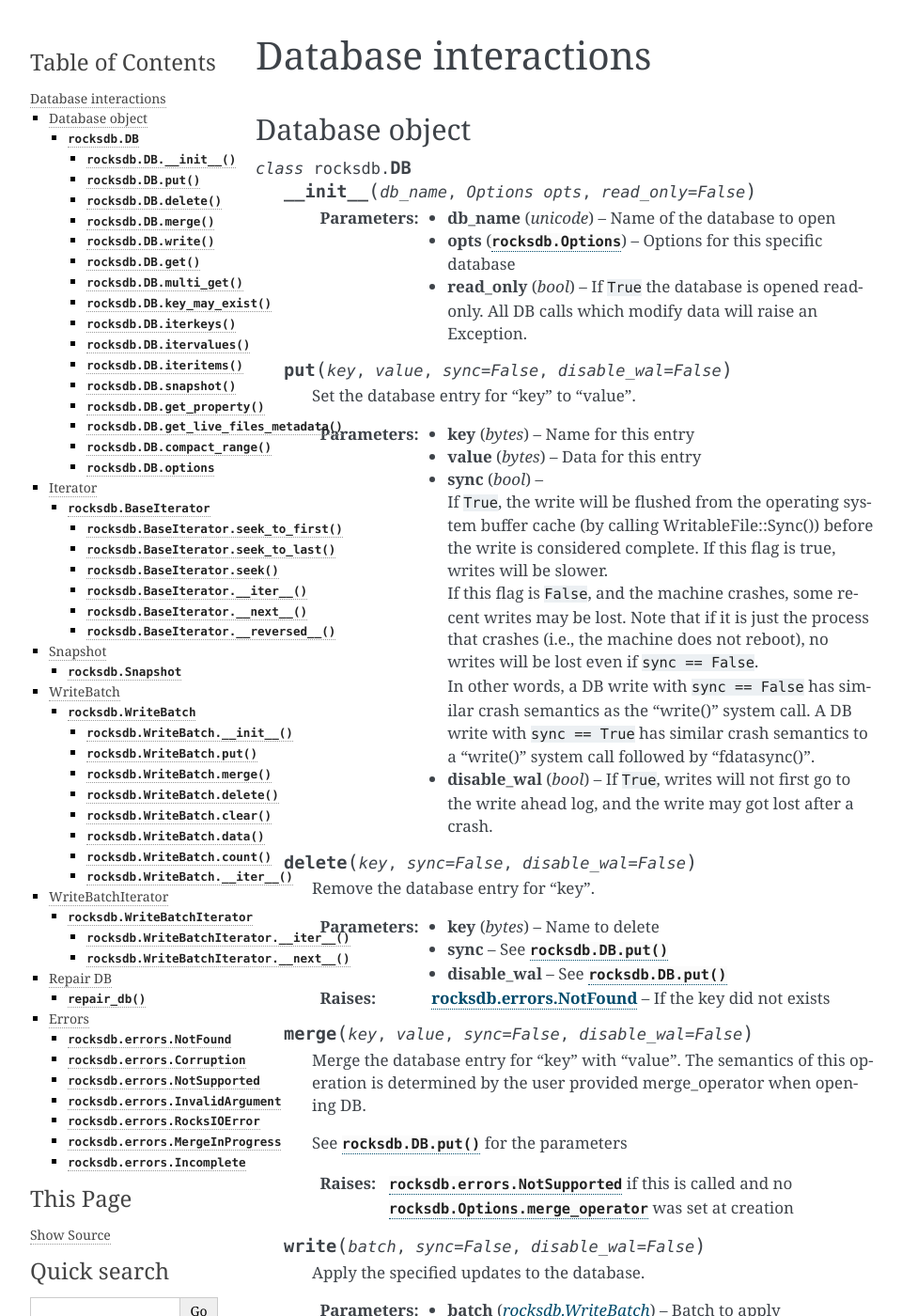
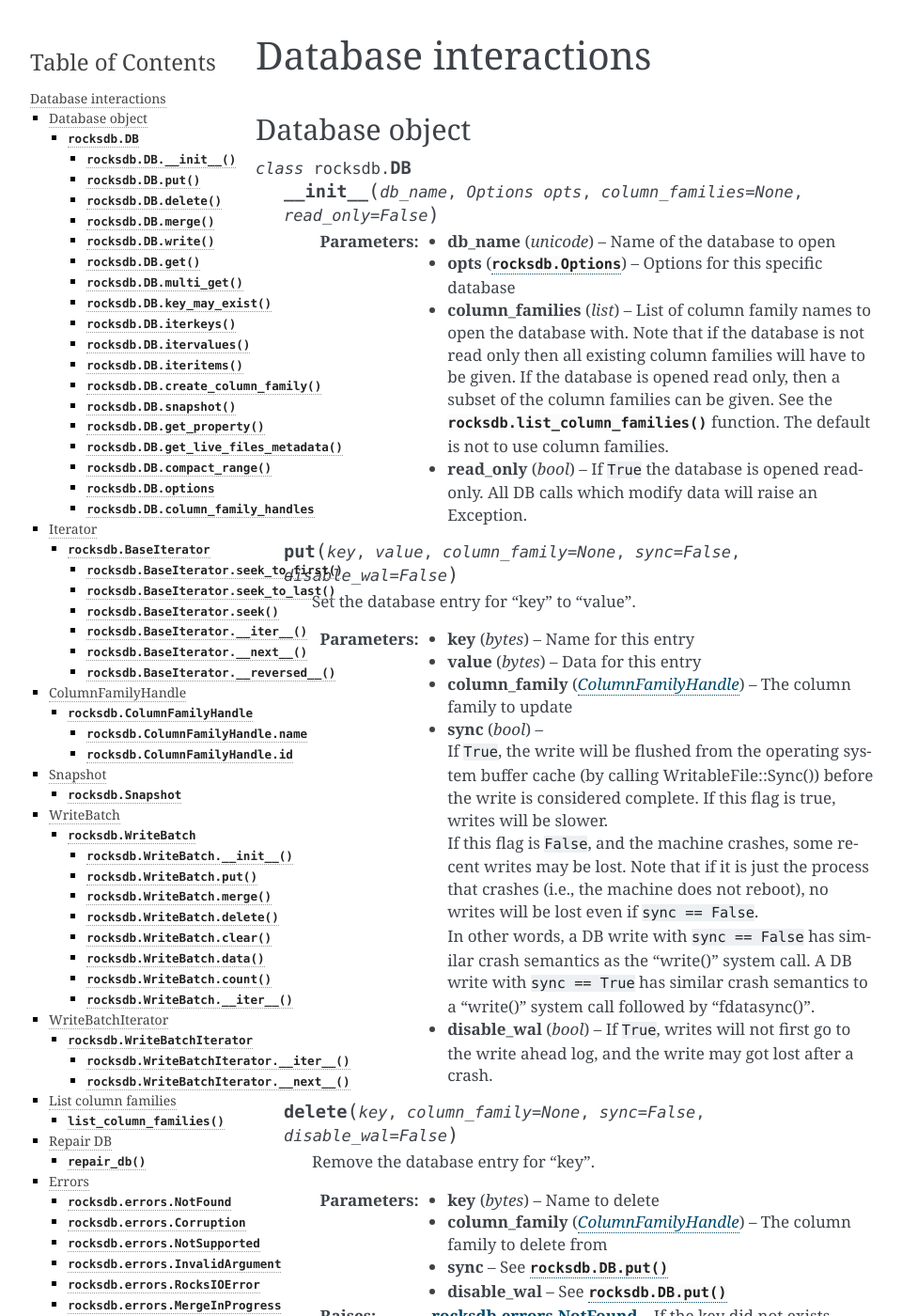
Before and after one commit to stephan-hof/pyrocksdb, a Sphinx documentation site: the page built from docs/api/database.rst, in a window 1280 px wide and 1400 px high. Shown: the whole window at 94% size, without its empty margins (148-1108 px from the left). Built offline with Sphinx 7.4.7, drawn with Linux system fonts in a browser that asks for light colours; some of the changed text lies outside the part shown.

Commit message:
Added support for column families

```diff
--- a/docs/api/database.rst
+++ b/docs/api/database.rst
@@ -6,22 +6,34 @@ Database object
 
 .. py:class:: rocksdb.DB
 
-    .. py:method:: __init__(db_name, Options opts, read_only=False)
+    .. py:method:: __init__(db_name, Options opts, column_families=None, read_only=False)
 
         :param unicode db_name:  Name of the database to open
         :param opts: Options for this specific database
         :type opts: :py:class:`rocksdb.Options`
+        :param list column_families: List of column family names to
+                                     open the database with. Note that
+                                     if the database is not read only
+                                     then all existing column families
+                                     will have to be given. If the database
+                                     is opened read only, then a subset of
+                                     the column families can be given. See the
+                                     :py:func:`rocksdb.list_column_families`
+                                     function. The default is not to use
+                                     column families.
         :param bool read_only: If ``True`` the database is opened read-only.
                                All DB calls which modify data will raise an
                                Exception.
 
 
-    .. py:method:: put(key, value, sync=False, disable_wal=False)
+    .. py:method:: put(key, value, column_family=None, sync=False, disable_wal=False)
 
         Set the database entry for "key" to "value".
 
         :param bytes key: Name for this entry
         :param bytes value: Data for this entry
+        :param ColumnFamilyHandle column_family: The column family to update
+
         :param bool sync:
             If ``True``, the write will be flushed from the operating system
             buffer cache (by calling WritableFile::Sync()) before the write
@@ -42,22 +54,29 @@ Database object
             If ``True``, writes will not first go to the write ahead log,
             and the write may got lost after a crash.
 
-    .. py:method:: delete(key, sync=False, disable_wal=False)
+    .. py:method:: delete(key, column_family=None, sync=False, disable_wal=False)
 
         Remove the database entry for "key".
 
         :param bytes key: Name to delete
+        :param ColumnFamilyHandle column_family: The column family to delete from
         :param sync: See :py:meth:`rocksdb.DB.put`
         :param disable_wal: See :py:meth:`rocksdb.DB.put`
         :raises rocksdb.errors.NotFound: If the key did not exists
 
-    .. py:method:: merge(key, value, sync=False, disable_wal=False)
+    .. py:method:: merge(key, value, column_family=None, sync=False, disable_wal=False)
 
         Merge the database entry for "key" with "value".
         The semantics of this operation is determined by the user provided
         merge_operator when opening DB.
 
         See :py:meth:`rocksdb.DB.put` for the parameters
+
+        :param bytes key: Name for this entry
+        :param bytes value: Data for this entry
+        :param ColumnFamilyHandle column_family: The column family to update
+        :param sync: See :py:meth:`rocksdb.DB.put`
+        :param disable_wal: See :py:meth:`rocksdb.DB.put`
 
         :raises:
             :py:exc:`rocksdb.errors.NotSupported` if this is called and
@@ -72,9 +91,11 @@ Database object
         :param sync: See :py:meth:`rocksdb.DB.put`
         :param disable_wal: See :py:meth:`rocksdb.DB.put`
 
-    .. py:method:: get(key, verify_checksums=False, fill_cache=True, snapshot=None, read_tier="all")
+    .. py:method:: get(key, column_family=None, verify_checksums=False, fill_cache=True, snapshot=None, read_tier="all")
 
         :param bytes key: Name to get
+
+        :param ColumnFamilyHandle column_family: The column family to get from.
 
         :param bool verify_checksums:
             If ``True``, all data read from underlying storage will be
@@ -103,10 +124,15 @@ Database object
 
         :returns: ``None`` if not found, else the value for this key
 
-    .. py:method:: multi_get(keys, verify_checksums=False, fill_cache=True, snapshot=None, read_tier="all")
+    .. py:method:: multi_get(keys, column_families=None, verify_checksums=False, fill_cache=True, snapshot=None, read_tier="all")
 
         :param keys: Keys to fetch
         :type keys: list of bytes
+        :param list column_families: list of
+                                     :py:class:`rocksdb.ColumnFamilyHandle`
+                                     instances. Note that these need
+                                     to match up with the list of
+                                     keys.
 
         For the other params see :py:meth:`rocksdb.DB.get`
 
@@ -119,7 +145,7 @@ Database object
             keys will not be "de-duplicated".
             Duplicate keys will return duplicate values in order.
 
-    .. py:method:: key_may_exist(key, fetch=False, verify_checksums=False, fill_cache=True, snapshot=None, read_tier="all")
+    .. py:method:: key_may_exist(key, column_family=None, fetch=False, verify_checksums=False, fill_cache=True, snapshot=None, read_tier="all")
 
         If the key definitely does not exist in the database, then this method
         returns ``False``, else ``True``. If the caller wants to obtain value
@@ -128,6 +154,7 @@ Database object
         One way to make this lighter weight is to avoid doing any IOs.
 
         :param bytes key: Key to check
+        :param ColumnFamilyHandle column_family: The column family to use
         :param bool fetch: Obtain also the value if found
 
         For the other params see :py:meth:`rocksdb.DB.get`
@@ -138,10 +165,11 @@ Database object
             * ``(True, <data>)`` if key is found and value in memory and ``fetch=True``
             * ``(False, None)`` if key is not found
 
-    .. py:method:: iterkeys(fetch=False, verify_checksums=False, fill_cache=True, snapshot=None, read_tier="all")
+    .. py:method:: iterkeys(column_family=None, fetch=False, verify_checksums=False, fill_cache=True, snapshot=None, read_tier="all")
 
         Iterate over the keys
 
+        :param ColumnFamilyHandle column_family: The column family to iterate over
         For other params see :py:meth:`rocksdb.DB.get`
 
         :returns:
@@ -150,10 +178,11 @@ Database object
 
         :rtype: :py:class:`rocksdb.BaseIterator`
 
-    .. py:method:: itervalues(fetch=False, verify_checksums=False, fill_cache=True, snapshot=None, read_tier="all")
+    .. py:method:: itervalues(column_family=None, fetch=False, verify_checksums=False, fill_cache=True, snapshot=None, read_tier="all")
 
         Iterate over the values
 
+        :param ColumnFamilyHandle column_family: The column family to iterate over
         For other params see :py:meth:`rocksdb.DB.get`
 
         :returns:
@@ -162,10 +191,11 @@ Database object
 
         :rtype: :py:class:`rocksdb.BaseIterator`
 
-    .. py:method:: iteritems(fetch=False, verify_checksums=False, fill_cache=True, snapshot=None, read_tier="all")
+    .. py:method:: iteritems(column_family=None, fetch=False, verify_checksums=False, fill_cache=True, snapshot=None, read_tier="all")
 
         Iterate over the items
 
+        :param ColumnFamilyHandle column_family: The column family to iterate over
         For other params see :py:meth:`rocksdb.DB.get`
 
         :returns:
@@ -173,6 +203,12 @@ Database object
             Call first one of the seek methods of the iterator to position it
 
         :rtype: :py:class:`rocksdb.BaseIterator`
+
+    .. py:method:: create_column_family(name)
+
+       Creates a new column family with the given name.
+
+       :returns: An instance of :py:class:`rocksdb.ColumnFamilyHandle`.
 
     .. py:method:: snapshot()
 
@@ -183,7 +219,7 @@ Database object
         :rtype: :py:class:`rocksdb.Snapshot`
 
 
-    .. py:method:: get_property(prop)
+    .. py:method:: get_property(prop, column_family=None)
 
         DB implementations can export properties about their state
         via this method. If "property" is a valid property understood by this
@@ -210,6 +246,8 @@ Database object
         * ``b"rocksdb.background-errors"``: Returns accumulated background errors encountered.
 
         * ``b"rocksdb.cur-size-active-mem-table"``: Returns current size of the active memtable.
+
+        :param ColumnFamilyHandle column_family: The column family to get the property from
 
     .. py:method:: get_live_files_metadata()
 
@@ -238,7 +276,7 @@ Database object
         ``largest_seqno``
             largest seqno in file
 
-    .. py:method:: compact_range(begin=None, end=None, ** options)
+    .. py:method:: compact_range(column_family=None, begin=None, end=None, ** options)
 
         Compact the underlying storage for the key range [begin,end].
         The actual compaction interval might be superset of [begin, end].
@@ -260,6 +298,7 @@ Database object
         to ``True``, to move the files back to the minimum level capable of holding
         the data set or a given level (specified by non-negative target_level).
 
+        :param ColumnFamilyHandle column_family: The column family to compact.
         :param bytes begin: Key where to start compaction.
                             If ``None`` start at the beginning of the database.
         :param bytes end: Key where to end compaction.
@@ -297,6 +336,11 @@ Database object
             Changes to this object have no effect anymore.
             Consider this as read-only
 
+    .. py:attribute:: column_family_handles
+
+        Returns a dict with column family names as keys and
+        :py:class:`rocksdb.ColumnFamilyHandle` instances as values.
+
 Iterator
 ========
 
@@ -322,6 +366,26 @@ Iterator
     .. py:method:: __iter__()
     .. py:method:: __next__()
     .. py:method:: __reversed__()
+
+ColumnFamilyHandle
+==================
+
+.. py:class:: rocksdb.ColumnFamilyHandle
+
+   A handle to a single column family. A column family handle is released when the
+   database is closed. Make sure that you don't hold any references to the column
+   family handle at that point.
+
+   Retrieved via :py:meth:`rocksdb.DB.create_column_family` or the
+   :py:attr:`rocksdb.DB.column_family_handles` dict.
+
+    .. py:attribute:: name
+
+       The column family name.
+
+    .. py:attribute:: id
+
+       The column family identifier (an int).
 
 Snapshot
 ========
@@ -358,25 +422,28 @@ WriteBatch
             from a previous .data() call. If ``None`` a empty WriteBatch is
             generated
 
-    .. py:method:: put(key, value)
+    .. py:method:: put(key, value, column_family=None)
 
         Store the mapping "key->value" in the database.
 
         :param bytes key: Name of the entry to store
         :param bytes value: Data of this entry
+        :param ColumnFamilyHandle column_family: The column family to update
 
-    .. py:method:: merge(key, value)
+    .. py:method:: merge(key, value, column_family=None)
 
         Merge "value" with the existing value of "key" in the database.
 
         :param bytes key: Name of the entry to merge
         :param bytes value: Data to merge
+        :param ColumnFamilyHandle column_family: The column family to update
 
-    .. py:method:: delete(key)
+    .. py:method:: delete(key, column_family=None)
 
         If the database contains a mapping for "key", erase it.  Else do nothing.
 
         :param bytes key: Key to erase
+        :param ColumnFamilyHandle column_family: The column family to delete from
 
     .. py:method:: clear()
 
@@ -439,6 +506,18 @@ WriteBatchIterator
         Third item (value):
             The value for this operation. Empty for ``"Delete"``.
 
+List column families
+====================
+
+.. py:function:: list_column_families(db_name, opts)
+
+    :param unicode db_name: Name of the database to open
+    :param opts: Options for this specific database
+    :type opts: :py:class:`rocksdb.Options`
+
+    Returns a list of strings containing the names of the column
+    families in the database.
+
 Repair DB
 =========
 
--- a/docs/changelog.rst
+++ b/docs/changelog.rst
@@ -4,6 +4,7 @@ Changelog
 Version 0.5
 -----------
 
+* Added support for column families.
 
 Version 0.4
 -----------
```
Also changed, not shown: docs/tutorial/index.rst (+59 -0 lines), 4 other files.
